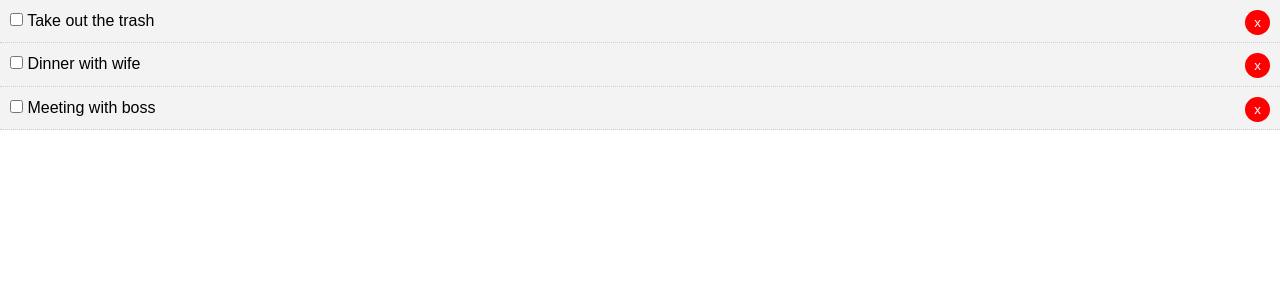
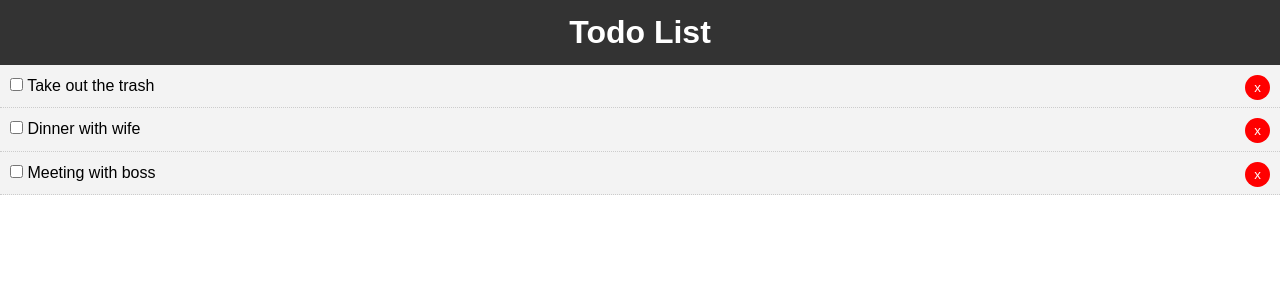
Before and after one commit to QuentinGuenther/react-todo-app, a React (Create React App) app: page / in a window 1280 px wide. Shown: the top 300 px of the page. Built offline with nearby package versions, Linux system fonts and the light colour scheme.

Commit message:
add header

```diff
--- a/src/App.js
+++ b/src/App.js
@@ -1,4 +1,5 @@
 import React, {Component} from 'react';
+import Header from './components/layout/Header';
 import Todos from './components/Todos';
 
 import './App.css';
@@ -39,9 +40,9 @@
   }
 
   render() {
-    console.log(this.state.todos)
     return (
       <div className="App">
+        <Header />
         <Todos todos={this.state.todos} markComplete={this.markComplete} delTodo={this.delTodo} />
       </div>
     );
--- /dev/null
+++ b/src/components/layout/Header.js
@@ -0,0 +1,16 @@
+import React from 'react'
+
+export default function Header() {
+  return (
+    <header style={headerStyle}>
+        <h1>Todo List</h1>
+    </header>
+  )
+}
+
+const headerStyle = {
+    backgroundColor: '#333',
+    color: '#fff',
+    textAlign: 'center',
+    padding: '10px'
+}
```
